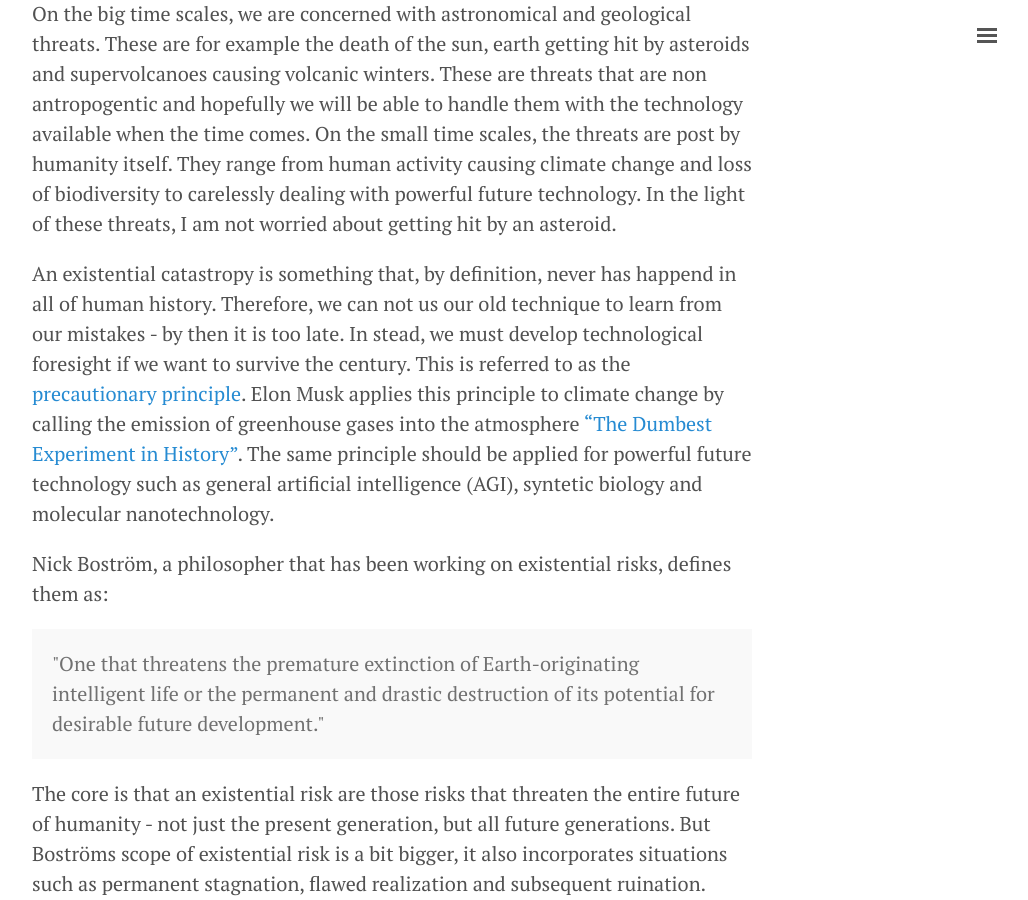
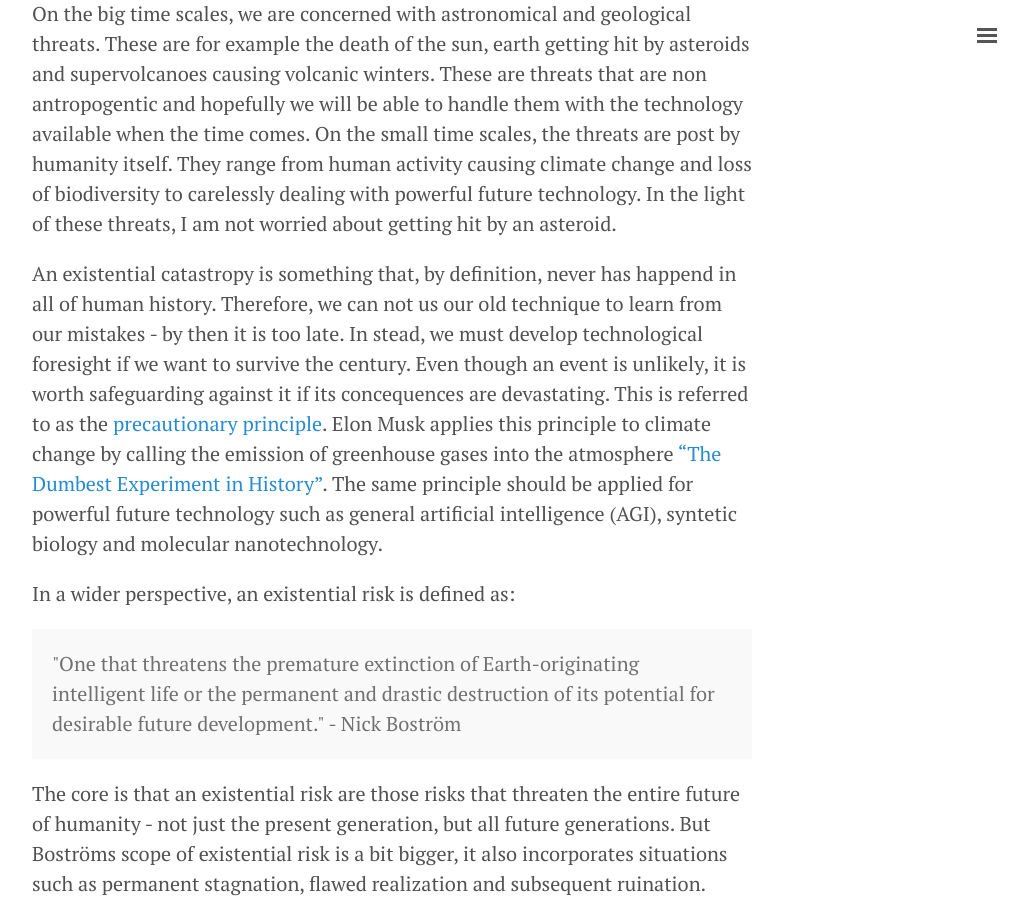
Before and after one commit to sebaheg/sebaheg.github.io, a Jekyll site: the page built from _posts/2017-09-14-Existential-Risk.md, in a window 1280 px wide and 900 px high, scrolled down 1034 px. Shown: the whole window, without its empty margins (248-1276 px from the left). Built offline with Jekyll 4.4.1, drawn with Linux system fonts in a browser that asks for light colours.

Commit message:
Update post.

```diff
--- a/_posts/2017-09-14-Existential-Risk.md
+++ b/_posts/2017-09-14-Existential-Risk.md
@@ -10,12 +10,12 @@ To me, this analogy makes it clear how fragile and insignificant our life on ear
 
 On the big time scales, we are concerned with astronomical and geological threats. These are for example the death of the sun, earth getting hit by asteroids and supervolcanoes causing volcanic winters. These are threats that are non antropogentic and hopefully we will be able to handle them with the technology available when the time comes. On the small time scales, the threats are post by humanity itself. They range from human activity causing climate change and loss of biodiversity to carelessly dealing with powerful future technology. In the light of these threats, I am not worried about getting hit by an asteroid.
 
-An existential catastropy is something that, by definition, never has happend in all of human history. Therefore, we can not us our old technique to learn from our mistakes - by then it is too late. In stead, we must develop technological foresight if we want to survive the century. This is referred to as the [precautionary principle](https://en.wikipedia.org/wiki/Precautionary_principle). Elon Musk applies this principle to climate change by calling the emission of greenhouse gases into the atmosphere ["The Dumbest Experiment in History"](https://www.youtube.com/watch?v=znukFtaWPAw). The same principle should be applied for powerful future technology such as general artificial intelligence (AGI), syntetic biology and molecular nanotechnology.
+An existential catastropy is something that, by definition, never has happend in all of human history. Therefore, we can not us our old technique to learn from our mistakes - by then it is too late. In stead, we must develop technological foresight if we want to survive the century. Even though an event is unlikely, it is worth safeguarding against it if its concequences are devastating. This is referred to as the [precautionary principle](https://en.wikipedia.org/wiki/Precautionary_principle). Elon Musk applies this principle to climate change by calling the emission of greenhouse gases into the atmosphere ["The Dumbest Experiment in History"](https://www.youtube.com/watch?v=znukFtaWPAw). The same principle should be applied for powerful future technology such as general artificial intelligence (AGI), syntetic biology and molecular nanotechnology.
 
-Nick Boström, a philosopher that has been working on existential risks, defines them as:
+In a wider perspective, an existential risk is defined as:
 
 <p class="message">
-"One that threatens the premature extinction of Earth-originating intelligent life or the permanent and drastic destruction of its potential for desirable future development."
+"One that threatens the premature extinction of Earth-originating intelligent life or the permanent and drastic destruction of its potential for desirable future development." - Nick Boström
 </p>
 
 The core is that an existential risk are those risks that threaten the entire future of humanity - not just the present generation, but all future generations. But Boströms scope of existential risk is a bit bigger, it also incorporates situations such as permanent stagnation, flawed realization and subsequent ruination. Basically, he argues that not fulfilling the highest potential of technological development constitutes an existential risk. I am not sure I agree with him. I think it would be alright for humanity to follow a path of where the full technological potential is not fulfilled if that state could be maintained and protected for human extinction. What do you think?
```
